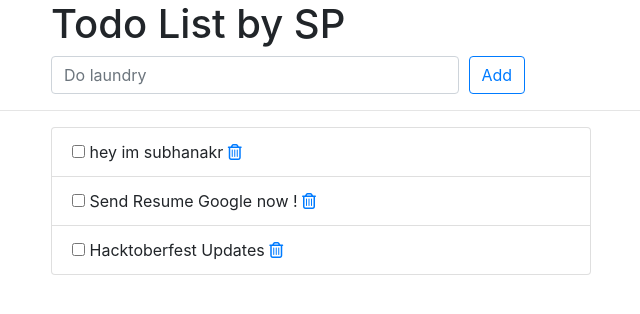
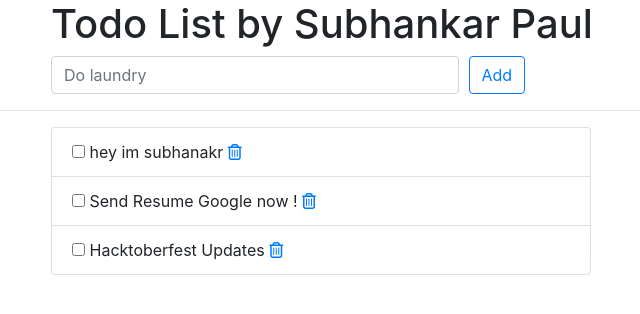
Before and after one commit to shreys7/django-todo, a Django app: page /todos/ in a window 1280 px wide. Shown: the top 314 px of the page, without its empty margins (224-864 px from the left). Run offline with Django 3.2, Linux system fonts and the light colour scheme; data comes from the database, SQL or seed files in the repository; some libraries are stand-ins or nearby versions.

Commit message:
html page changed

```diff
--- a/todos/templates/todos/index.html
+++ b/todos/templates/todos/index.html
@@ -12,7 +12,7 @@
     <div class="offset-md-2 col-lg-9">
       <div class="page-header">
         <h1>
-          Todo List by SP
+          Todo List by Subhankar Paul
         </h1>
       </div>
     </div>
```
